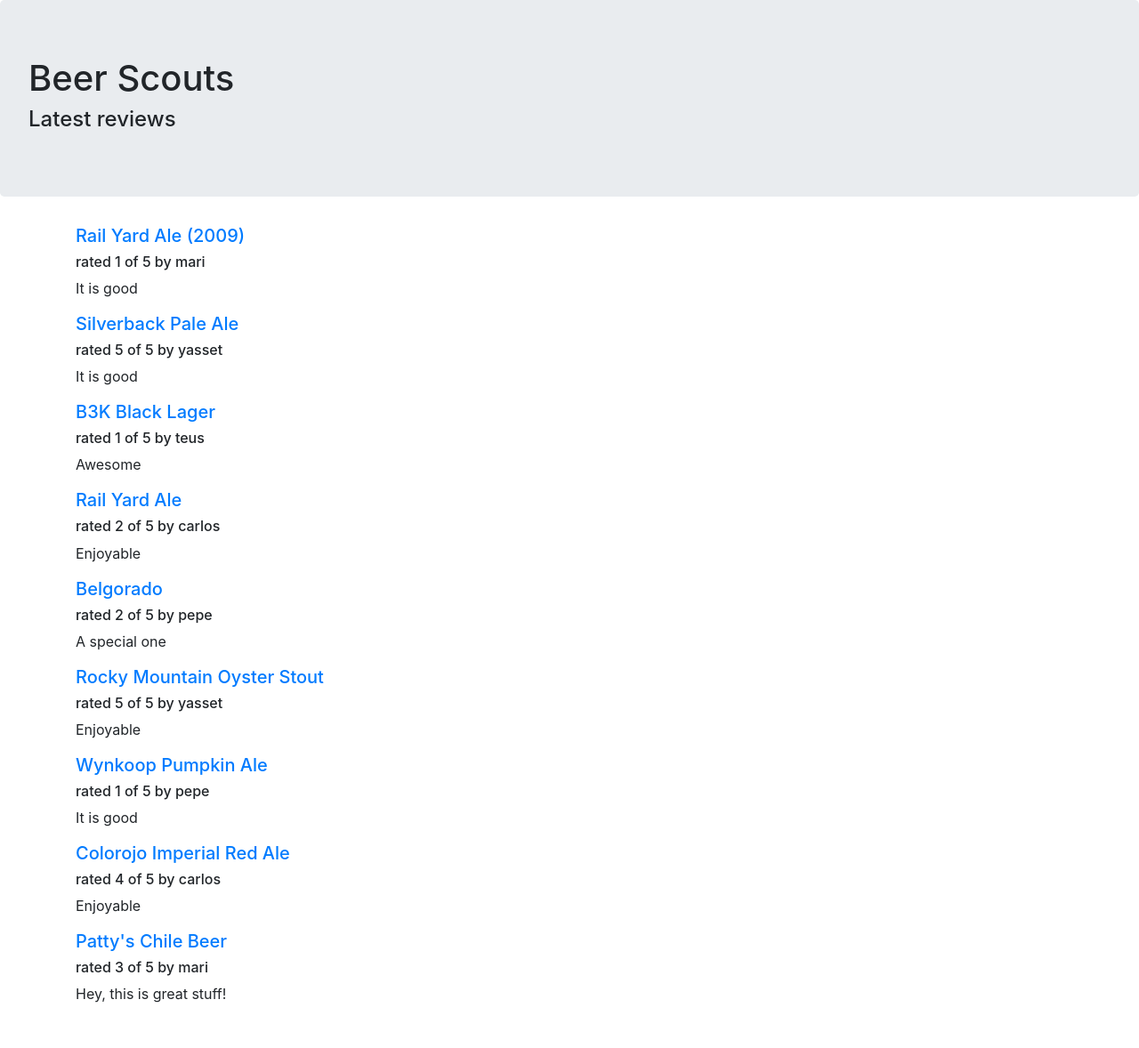
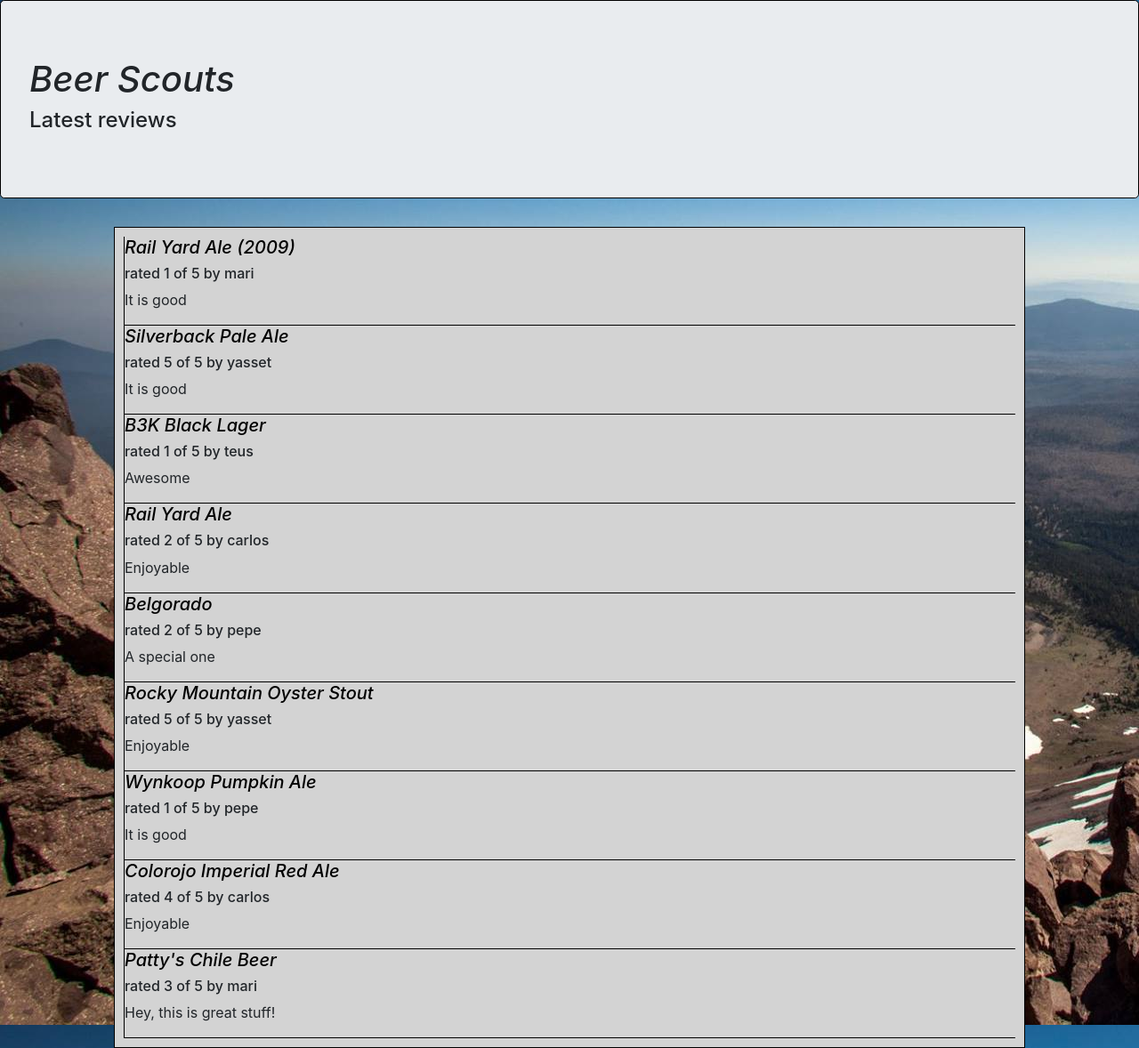
Before and after one commit to kelseylyn/BeerScouts, a Django app: page /reviews/ in a window 1280 px wide. Shown: the whole page at 89% size. Before the commit the page ends 1127 px from the top, so only its background shows below. Run offline with Django 3.2, Linux system fonts and the light colour scheme; data comes from the database, SQL or seed files in the repository; some libraries are stand-ins or nearby versions.

Commit message:
CSS formatting

```diff
--- /dev/null
+++ b/reviews/static/reviews/style.css
@@ -0,0 +1,43 @@
+
+
+
+.jumbotron{
+
+border: 1px solid black;
+
+}
+
+body{
+  background-image:url("dad3.jpg");
+}
+
+h5{
+  font-style: oblique;
+}
+
+.container{
+  margin: auto;
+  width: 80%;
+  border: 1px solid black;
+  padding: 10px;
+  background-color: lightgray;
+  box-shadow: gray;
+}
+
+a{
+    color: black;
+}
+
+a:visited {
+  color: gray;
+}
+h1{
+  font-style: oblique;
+  align-items: center;
+}
+
+.indiv{
+  border-bottom: 1px solid black;
+  border-left: 1px solid black;
+
+}
--- a/reviews/templates/reviews/base.html
+++ b/reviews/templates/reviews/base.html
@@ -5,7 +5,6 @@
 <html>
   <head>
     <h2>Latest reviews</h2>
-  <link rel="stylesheet" href="https://cdn.jsdelivr.net/npm/bootstrap@4.5.3/dist/css/bootstrap.min.css" integrity="sha384-TX8t27EcRE3e/ihU7zmQxVncDAy5uIKz4rEkgIXeMed4M0jlfIDPvg6uqKI2xXr2" crossorigin="anonymous">
   </head>
   <body>
 
--- a/reviews/templates/reviews/beer_detail.html
+++ b/reviews/templates/reviews/beer_detail.html
@@ -1,3 +1,6 @@
+
+
+
 {% extends 'reviews/base.html' %}
 {% load bootstrap3 %}
 
--- a/reviews/templates/reviews/beer_list.html
+++ b/reviews/templates/reviews/beer_list.html
@@ -1,7 +1,9 @@
 <html>
   <head>
-  <link rel="stylesheet" href="https://cdn.jsdelivr.net/npm/bootstrap@4.5.3/dist/css/bootstrap.min.css" integrity="sha384-TX8t27EcRE3e/ihU7zmQxVncDAy5uIKz4rEkgIXeMed4M0jlfIDPvg6uqKI2xXr2" crossorigin="anonymous">
-  </head>
+    <link rel="stylesheet" href="https://cdn.jsdelivr.net/npm/bootstrap@4.5.3/dist/css/bootstrap.min.css" integrity="sha384-TX8t27EcRE3e/ihU7zmQxVncDAy5uIKz4rEkgIXeMed4M0jlfIDPvg6uqKI2xXr2" crossorigin="anonymous">
+    {%load static%}
+    <link rel="stylesheet" href="{% static 'reviews/style.css'%}" type="text/css">
+</head>
   <body>
     <div class="jumbotron">
       <h1>Beer Scouts</h1>
--- a/reviews/templates/reviews/review_list.html
+++ b/reviews/templates/reviews/review_list.html
@@ -1,8 +1,11 @@
 <html>
   <head>
   <link rel="stylesheet" href="https://cdn.jsdelivr.net/npm/bootstrap@4.5.3/dist/css/bootstrap.min.css" integrity="sha384-TX8t27EcRE3e/ihU7zmQxVncDAy5uIKz4rEkgIXeMed4M0jlfIDPvg6uqKI2xXr2" crossorigin="anonymous">
-  </head>
+  {%load static%}
+  <link rel="stylesheet" href="{% static 'reviews/style.css'%}" type="text/css">
+</head>
   <body>
+    <div class="overlord">
     <div class="jumbotron">
       <h1>Beer Scouts</h1>
       <h4>Latest reviews</h4>
@@ -11,7 +14,7 @@
 <div class="container">
     {% if latest_review_list %}
     {% for review in latest_review_list %}
-    <div>
+    <div class="indiv">
         <h5><a href="{% url 'reviews:review_detail' review.id %}">
         {{ review.beer.name }}
         </a></h5>
@@ -23,5 +26,9 @@
 {% else %}
 <p>No reviews are available.</p>
 {% endif %}
+
+</div>
 </body>
+
+
 </html>
--- a/reviews/templates/reviews/user_recommendation_list.html
+++ b/reviews/templates/reviews/user_recommendation_list.html
@@ -1,3 +1,4 @@
+
 {% extends 'reviews/beer_list.html' %}
 
 {% block title %}
--- a/reviews/templates/reviews/user_review_list.html
+++ b/reviews/templates/reviews/user_review_list.html
@@ -1,4 +1,3 @@
-
 {% extends 'reviews/review_list.html' %}
 
 {% block title %}
```
Also changed, not shown: reviews/static/reviews/dad3.jpg (added), 3 other files.
